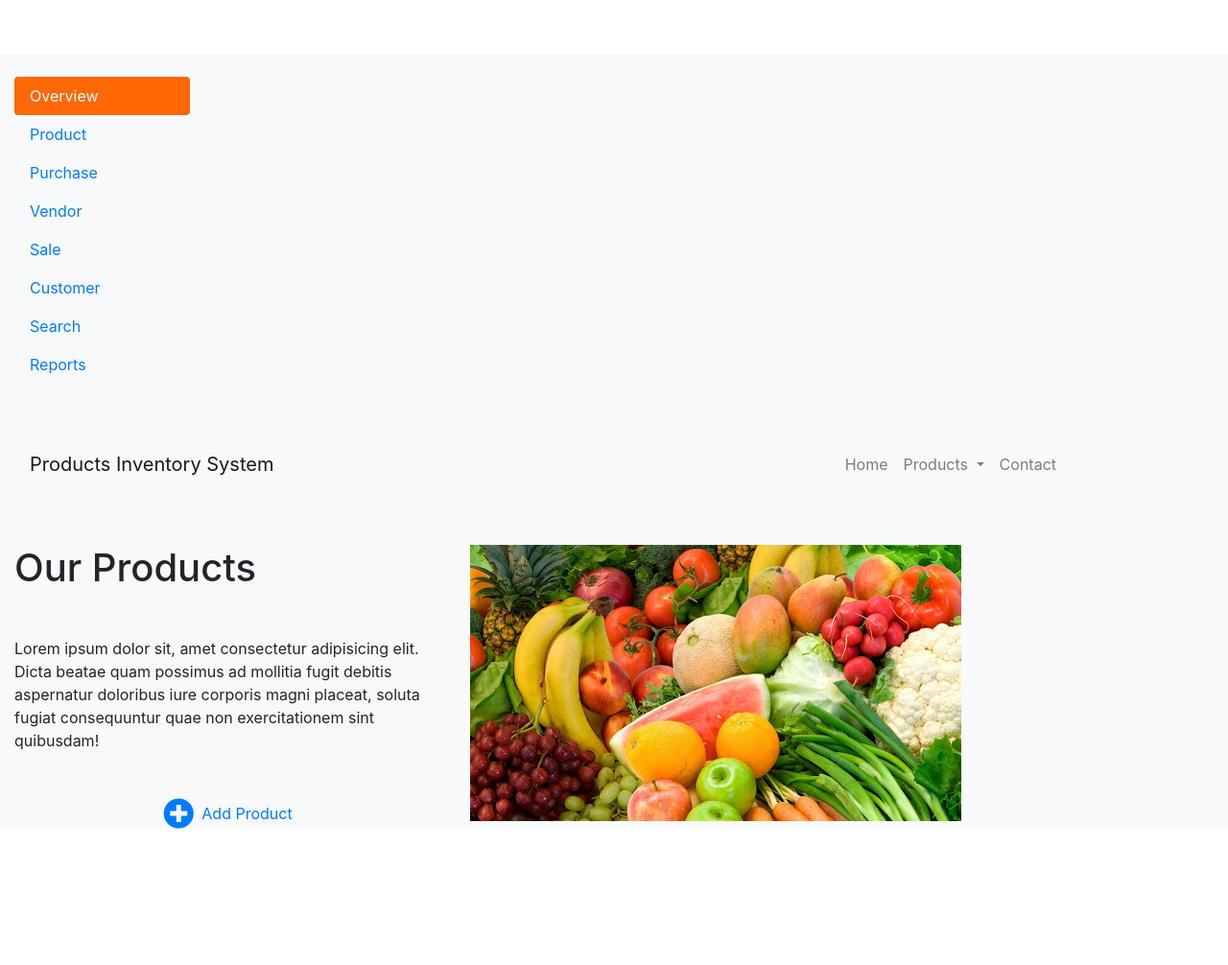
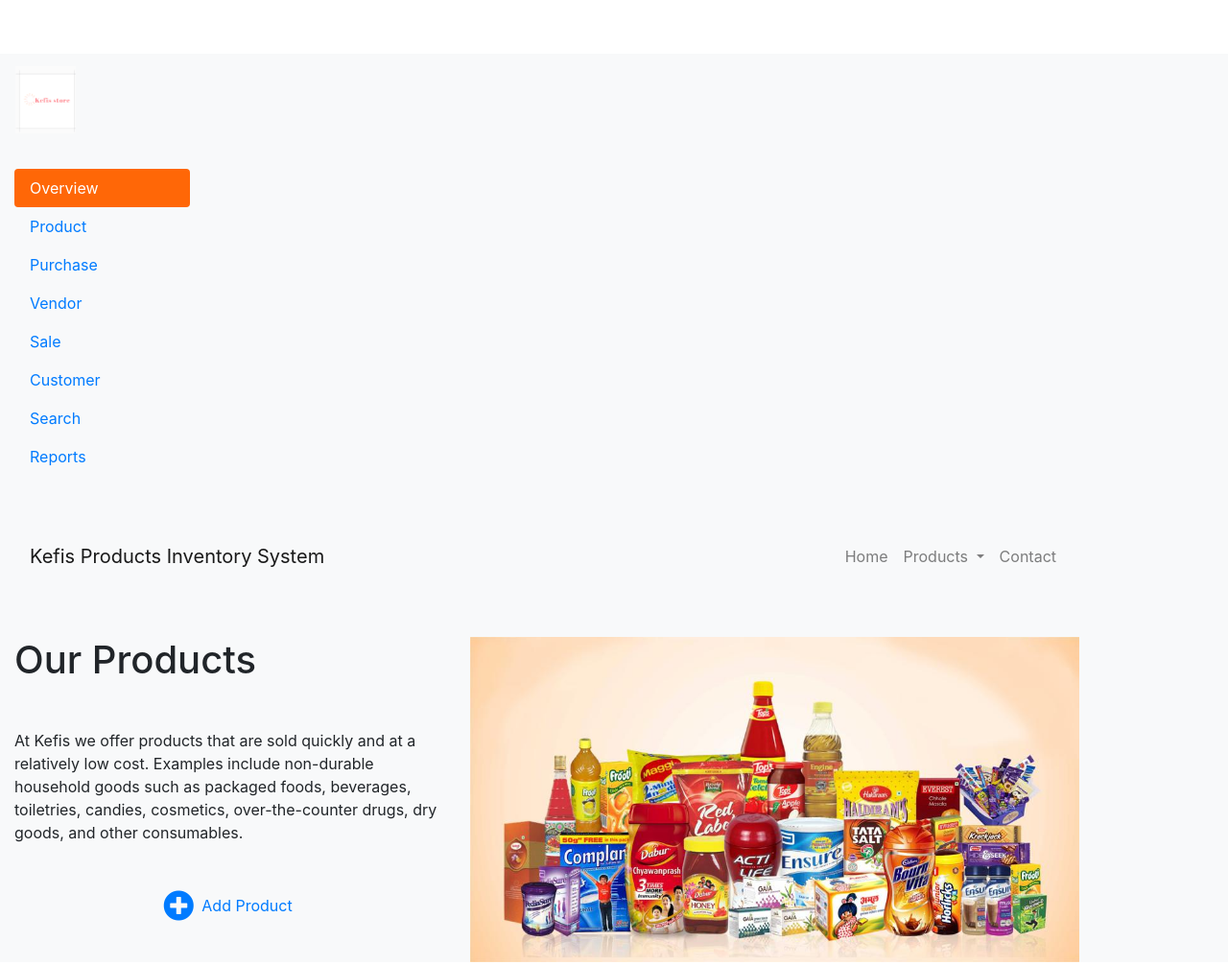
Before and after one commit to Irinenabwire/Product-inventory-system, a plain HTML site: page index.html in a window 1280 px wide. Shown: the top 1006 px of the page at 96% size. Drawn offline with Linux system fonts and the light colour scheme.

Commit message:
added logo

```diff
--- a/index.html
+++ b/index.html
@@ -13,6 +13,15 @@
 </head>
 
 <body>
+    <div class="bs-example">
+    <nav class="navbar navbar-expand-md navbar-light bg-light">
+        <a href="#" class="navbar-brand">
+            <img src="images/logo.png" height="70" alt="Kefi store">
+        </a>
+        <button type="button" class="navbar-toggler" data-toggle="collapse" data-target="#navbarCollapse">
+            <span class="navbar-toggler-icon"></span>
+        </button>
+    </nav></div>
  <div class="container-fluid bg-light">
       <div class="row">
         <div class="col-lg-2">
@@ -34,7 +43,7 @@
         <div class="my-Container m-auto">
             <nav class="navbar navbar-expand-lg text-dark navbar-light bg-light my-5 p-3">
                 <div class="container">
-                    <a class="navbar-brand myTextColor myText" href="index.html">Products Inventory System</a>
+                    <a class="navbar-brand myTextColor myText" href="index.html"> Kefis Products Inventory System</a>
                     <button class="navbar-toggler" type="button" data-toggle="collapse"
                         data-target="#navbarSupportedContent" aria-controls="navbarSupportedContent"
                         aria-expanded="false" aria-label="Toggle navigation">
@@ -74,22 +83,19 @@
                     <div class="col-md-5">
                         <div class="caption">
                             <h1 class="mb-5">Our Products</h1>
-                            <p class="mb-5">Lorem ipsum dolor sit, amet consectetur adipisicing elit. Dicta beatae quam
-                                possimus ad
-                                mollitia fugit debitis aspernatur doloribus iure corporis magni placeat, soluta fugiat
-                                consequuntur quae non exercitationem sint quibusdam!</p>
+                            <p class="mb-5">At Kefis we offer products that are sold quickly and at a relatively low cost. Examples include non-durable household goods such as packaged foods, beverages, toiletries, candies, cosmetics, over-the-counter drugs, dry goods, and other consumables.
+</p>
 
                             <a href="addProduct.html" class="d-flex align-items-center justify-content-center"><i
                                     class="fas fa-plus-circle fa-2x mr-2 addProduct"></i><span> Add
                                     Product</span></a>
 
-                            <!-- <a href="addProduct.html"><i class="fas fa-eye viewProduct ml-4 mr-2"></i><span>View
-                                    Product</span></a> -->
+
                         </div>
                     </div>
                     <div class="col-md-7 d-lg-block d-md-block d-none">
                         <div class="shoe">
-                            <img src="images/banner-img.jpg" class="img-fluid">
+                            <img src="images/banner-img.png" class="img-fluid">
                         </div>
                     </div>
                 </div>
```
Also changed, not shown: images/banner-img.jpg (deleted), images/banner-img.png (added), images/logo.png (added).
